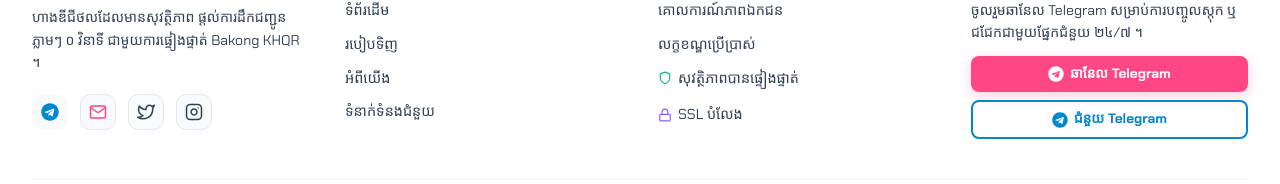
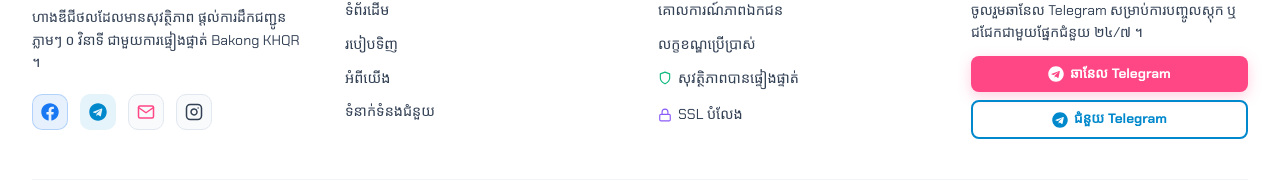
Before and after one commit to pagesamethxu-cmyk/Sabyshop, a React (Vite) app in the folder frontend/: page / in a window 1280 px wide. Shown: the part 2016-2200 px from the top of the page. Built offline with nearby package versions, Linux system fonts and the light colour scheme; no server answers; a web font is replaced by a local one.

Commit message:
Add Facebook icon with official page URL to Footer

```diff
--- a/frontend/src/components/Footer.jsx
+++ b/frontend/src/components/Footer.jsx
@@ -1,7 +1,7 @@
 import React, { useState } from 'react';
 import { Link } from 'react-router-dom';
 import { FiHeart, FiGithub, FiTwitter, FiInstagram, FiMail, FiShield, FiLock, FiX, FiChevronRight, FiMessageSquare } from 'react-icons/fi';
-import { FaTelegram } from 'react-icons/fa';
+import { FaTelegram, FaFacebook } from 'react-icons/fa';
 import { useLanguage } from '../context/LanguageContext';
 
 const Footer = () => {
@@ -40,22 +40,29 @@ const Footer = () => {
             </p>
 
             <div style={{ display: 'flex', gap: '12px', alignItems: 'center', marginTop: '6px' }}>
+              <a
+                href="https://web.facebook.com/profile.php?id=61589969357567"
+                target="_blank"
+                rel="noopener noreferrer"
+                className="social-icon-btn"
+                title="Facebook Page"
+                style={{ display: 'inline-flex', alignItems: 'center', justifyContent: 'center', background: 'rgba(24, 119, 242, 0.1)', border: '1px solid rgba(24, 119, 242, 0.25)' }}
+              >
+                <FaFacebook size={18} color="#1877F2" />
+              </a>
               <button
                 type="button"
                 onClick={() => setIsTelegramModalOpen(true)}
                 className="social-icon-btn"
                 title="Telegram Options"
-                style={{ border: 'none', cursor: 'pointer', background: 'var(--bg-secondary)' }}
+                style={{ border: 'none', cursor: 'pointer', background: 'rgba(0, 136, 204, 0.1)', display: 'inline-flex', alignItems: 'center', justifyContent: 'center' }}
               >
                 <FaTelegram size={18} color="#0088cc" />
               </button>
-              <a href={`mailto:${supportEmail}`} className="social-icon-btn" title={`Email Support: ${supportEmail}`}>
+              <a href={`mailto:${supportEmail}`} className="social-icon-btn" title={`Email Support: ${supportEmail}`} style={{ display: 'inline-flex', alignItems: 'center', justifyContent: 'center' }}>
                 <FiMail size={18} color="var(--primary)" />
               </a>
-              <a href="#" className="social-icon-btn" title="Twitter / X">
-                <FiTwitter size={18} color="var(--text-light)" />
-              </a>
-              <a href="#" className="social-icon-btn" title="Instagram">
+              <a href="https://web.facebook.com/profile.php?id=61589969357567" target="_blank" rel="noopener noreferrer" className="social-icon-btn" title="Instagram" style={{ display: 'inline-flex', alignItems: 'center', justifyContent: 'center' }}>
                 <FiInstagram size={18} color="var(--text-light)" />
               </a>
             </div>
```
